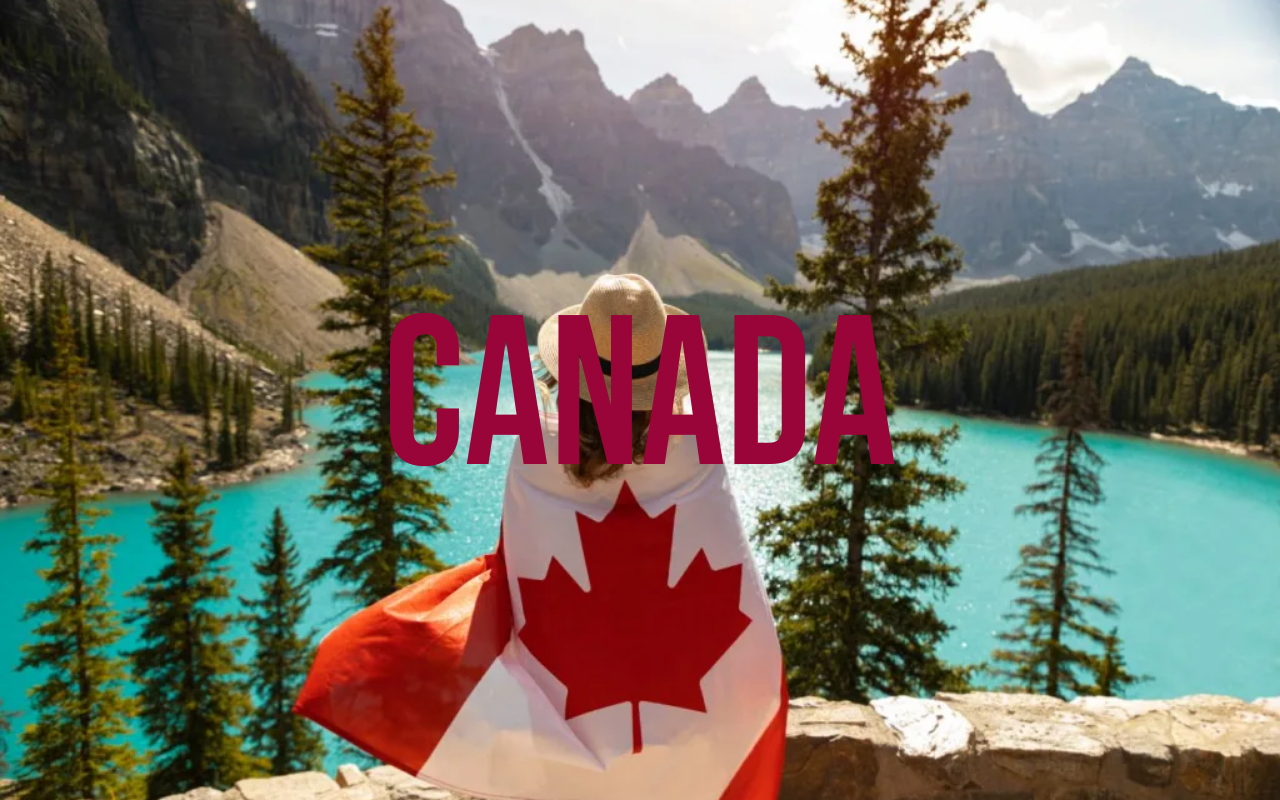
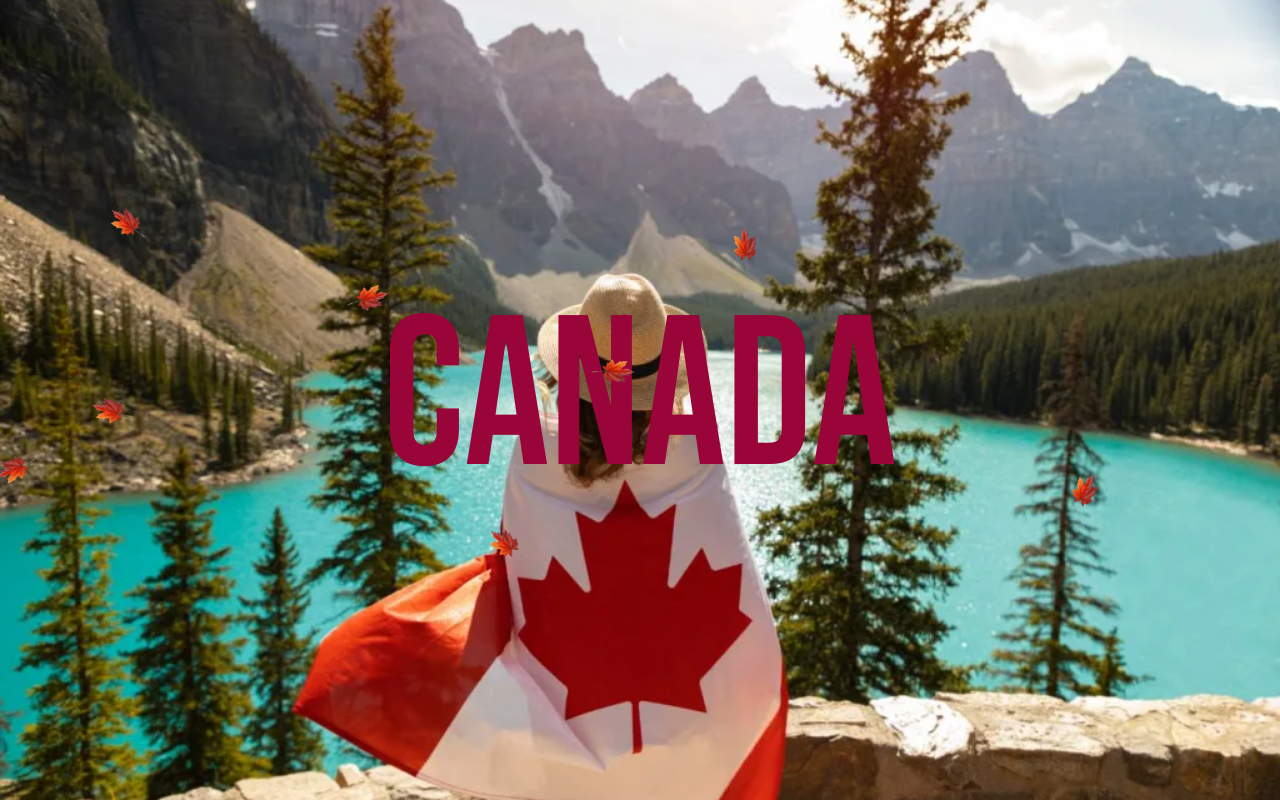
Before and after one commit to JuanDavidVasquez/canada, a plain HTML site: page index.html in a window 1280 px wide. Shown: the top 800 px of the page. Drawn offline with nearby package versions, Linux system fonts and the light colour scheme.

Commit message:
Animation Canvas

```diff
--- a/assets/css/styles.css
+++ b/assets/css/styles.css
@@ -166,6 +166,7 @@ section .container .container-text{
     align-items: center;
     overflow: hidden;
     position: relative;
+    z-index: 2;
 }
 
 .carrouselImges img {
@@ -214,6 +215,25 @@ section .container .container-text{
     min-height: 700px;
 }
 
+.games .container .container-image{
+    background: url(../img/deportes.jpeg);
+    background-repeat: no-repeat;
+    background-size: contain;
+    background-attachment: fixed;
+    background-position: center;
+    width: 100%;
+    min-height: 400px;
+}
+@media screen and (min-width: 900px){
+    .games .container .container-image{
+        width: 50%;
+    }
+    section .container .container-image{
+        width: 50% !important;
+    }
+
+}
+
 @media screen and (max-width: 900px){
 
     .tittleCanada{
@@ -250,3 +270,23 @@ section .container .container-text{
     }
 
 }
+
+
+#leaf-container {
+    position: fixed;
+    top: 0;
+    left: 0;
+    width: 100vw;
+    height: 100vh;
+    overflow: hidden;
+    z-index: 1;
+  }
+
+  .leaf {
+    position: absolute;
+    width: 50px;
+    height: auto;
+    transform-origin: center;
+    transition: transform 0.3s linear, left 0.3s linear, top 0.3s linear;
+    opacity: .5;
+  }
--- /dev/null
+++ b/assets/js/app.js
@@ -0,0 +1,3 @@
+document.addEventListener('DOMContentLoaded', () => {
+    const leaf = new FallingLeaf('assets/img/hojaPNG.png', 'leaf-container');
+  });
--- /dev/null
+++ b/assets/js/hoja.js
@@ -0,0 +1,78 @@
+class FallingLeaf {
+    constructor(imgSrc, canvasId) {
+      this.canvas = document.getElementById(canvasId);
+      this.ctx = this.canvas.getContext('2d');
+      this.img = new Image();
+      this.img.src = imgSrc;
+      this.leaves = [];
+      this.maxLeaves = 10;
+
+      // Ajustar tamaño del canvas a la ventana
+      this.canvas.width = window.innerWidth;
+      this.canvas.height = window.innerHeight;
+
+      this.img.onload = () => {
+        // Generar hojas iniciales
+        for (let i = 0; i < this.maxLeaves; i++) {
+          this.leaves.push(this.createLeaf());
+        }
+        this.fall();
+      };
+    }
+
+    // Crear un objeto hoja con propiedades iniciales
+    createLeaf() {
+      return {
+        x: Math.random() * this.canvas.width,  // Posición horizontal aleatoria
+        y: -50,  // Comienza fuera de la pantalla
+        speedY: Math.random() * 2 + 0.5,  // Velocidad de caída
+        speedX: Math.random() * 2 - 1,  // Movimiento lateral por el viento
+        rotation: Math.random() * 360,  // Rotación inicial aleatoria
+        rotationSpeed: Math.random() * 2 - 1,  // Velocidad de rotación
+        width: 50,  // Ancho de la hoja
+        height: 50  // Alto de la hoja
+      };
+    }
+
+    // Dibujar una hoja en el canvas
+    drawLeaf(leaf) {
+      this.ctx.save();
+      this.ctx.translate(leaf.x, leaf.y);
+      this.ctx.rotate((leaf.rotation * Math.PI) / 180);
+      this.ctx.drawImage(this.img, -leaf.width / 2, -leaf.height / 2, leaf.width, leaf.height);
+      this.ctx.restore();
+    }
+
+    // Lógica de animación de caída de las hojas
+    fall() {
+      const animate = () => {
+        this.ctx.clearRect(0, 0, this.canvas.width, this.canvas.height);
+
+        this.leaves.forEach((leaf) => {
+          // Actualizar la posición
+          leaf.y += leaf.speedY;
+          leaf.x += leaf.speedX;
+          leaf.rotation += leaf.rotationSpeed;
+
+          // Si la hoja sale de la pantalla, reiniciarla desde arriba
+          if (leaf.y > this.canvas.height) {
+            leaf.y = -50;
+            leaf.x = Math.random() * this.canvas.width;
+            leaf.speedY = Math.random() * 2 + 0.5;
+          }
+
+          this.drawLeaf(leaf);  // Dibujar la hoja en su nueva posición
+        });
+
+        // Continuar la animación
+        requestAnimationFrame(animate);
+      };
+
+      animate();
+    }
+  }
+
+  // Crear una instancia de FallingLeaf para generar las hojas en el canvas
+  document.addEventListener('DOMContentLoaded', () => {
+    new FallingLeaf('assets/img/hojaPNG.png', 'leaf-container');
+  });
--- a/index.html
+++ b/index.html
@@ -97,12 +97,12 @@
 
     <section class="games">
         <div class="container">
+            <div class="container-image">
+                <!-- You can add an image related to Canadian sports here -->
+            </div>
             <div class="container-text">
                 <h2 class="bebas-neue-regular">Sports and Games</h2>
                 <p class="bebas-neue-regular">Canada is famous for its passion for ice hockey, which is the national winter sport. Lacrosse is the national summer sport, with a history that dates back to Indigenous peoples. Other popular sports include basketball, curling, and soccer.</p>
-            </div>
-            <div class="container-image">
-                <!-- You can add an image related to Canadian sports here -->
             </div>
         </div>
     </section>
@@ -112,5 +112,13 @@
             <p class="bebas-neue-regular">©2024 Juan Vasquez. All Rights Reserved. Canada Information.</p>
         </div>
     </footer>
+
+    <canvas id="leaf-container"></canvas>
+
+
+    <script src="https://cdn.jsdelivr.net/npm/gsap@3.12.5/dist/gsap.min.js"></script>
+    <script src="./assets/js/hoja.js"></script>
+    <script src="./assets/js/app.js"></script>
+
 </body>
 </html>
```
Also changed, not shown: assets/img/deporte.png (added), assets/img/deportes.jpeg (added), assets/img/hoja.jpg (added), assets/img/hojaPNG.png (added).
